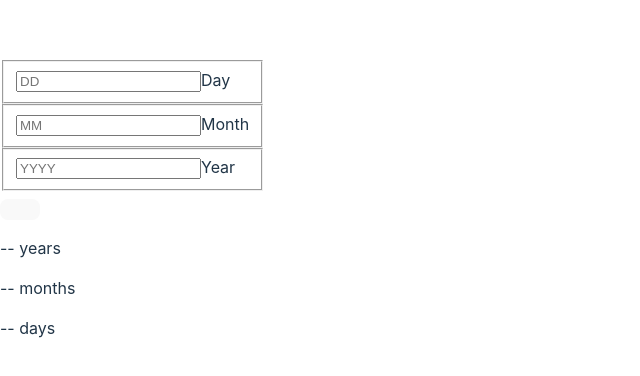
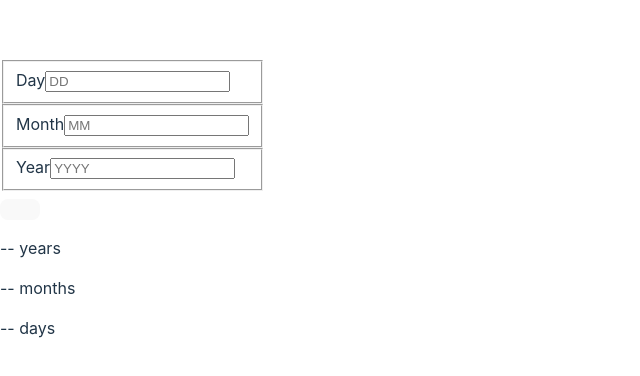
Before and after one commit to Pensive1/FEM-qr-code-component, a React (Vite) app in the folder 1_age-calculator-app/: page / in a window 1280 px wide. Shown: the part 192-568 px from the top of the page, without its empty margins (0-640 px from the left). Built offline with nearby package versions, Linux system fonts and the light colour scheme.

Commit message:
update deps

```diff
--- a/1_age-calculator-app/src/App.tsx
+++ b/1_age-calculator-app/src/App.tsx
@@ -8,18 +8,18 @@ function App() {
       <main className="container">
         <form action="submit" className="dob">
           <fieldset>
+            <label htmlFor="dobDay">Day</label>
             <input type="number" placeholder="DD" id="dobDay"></input>
-            <label htmlFor="dobDay">Day</label>
           </fieldset>
 
           <fieldset>
+            <label htmlFor="dobMonth">Month</label>
             <input type="number" placeholder="MM" id="dobMonth"></input>
-            <label htmlFor="dobMonth">Month</label>
           </fieldset>
 
           <fieldset>
+            <label htmlFor="dobYear">Year</label>
             <input type="number" placeholder="YYYY" id="dobYear"></input>
-            <label htmlFor="dobYear">Year</label>
           </fieldset>
           <button type="submit"></button>
         </form>
```
